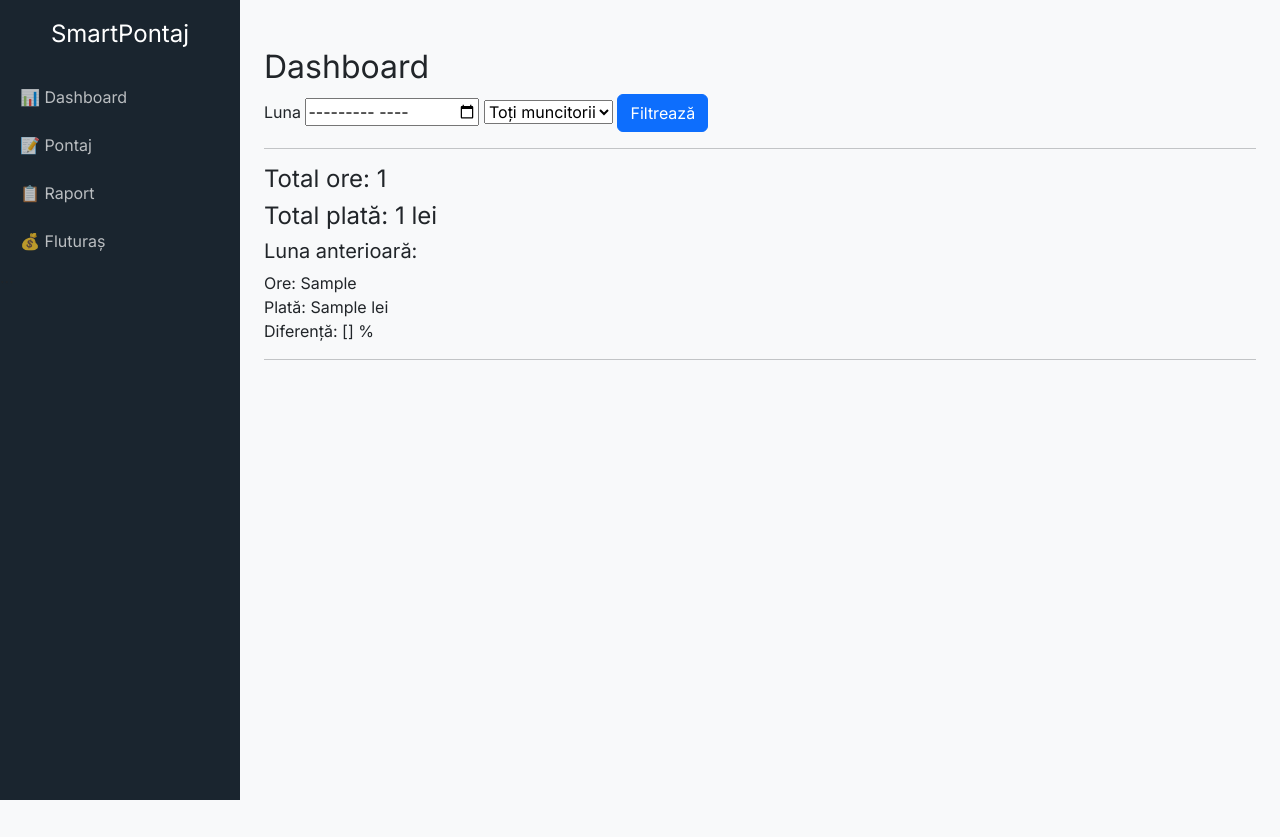
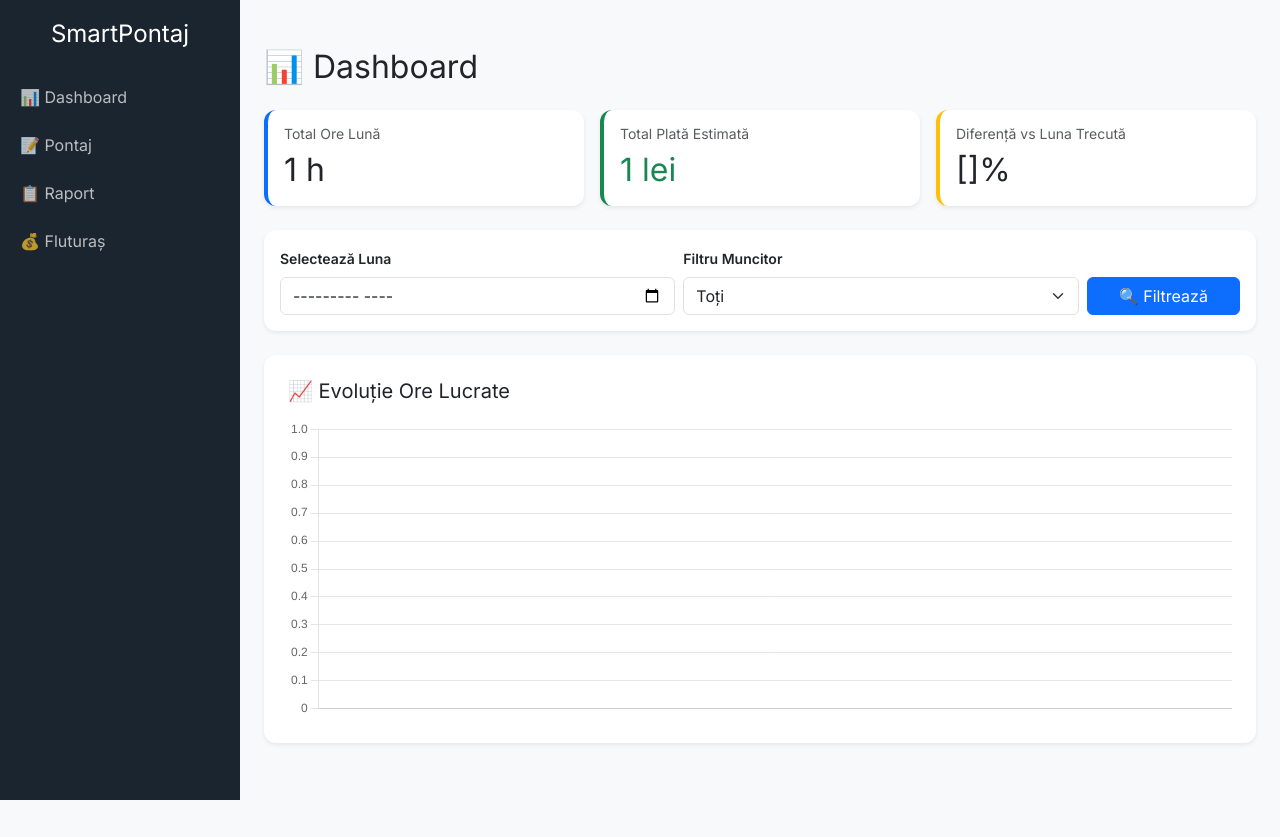
Before and after one commit to costiloco-cell/smartpontaj, a Python web app: template templates/dashboard.html in a window 1280 px wide. Before the commit the page ends 800 px from the top, so only its background shows below. Run offline with Jinja, Linux system fonts and the light colour scheme; the template is opened without the code that fills it: most values are stand-ins (such as "Sample title", 1, 10 or a date in 2020); a map, chart or similar area stays blank.

Commit message:
gemiini app

```diff
--- a/app.py
+++ b/app.py
@@ -365,7 +365,7 @@ def pontaj():
 
     # Încărcăm muncitorii și pontajele lor pentru a le afișa în HTML
     muncitori = Muncitor.query.all()
-   pontaje_zi = {p.muncitor_id: p for p in Pontaj.query.filter_by(data=data_selectata).all()}
+    pontaje_zi = {p.muncitor_id: p for p in Pontaj.query.filter_by(data=data_selectata).all()}
 
 return render_template("pontaj.html",
                        muncitori=muncitori,
--- a/templates/dashboard.html
+++ b/templates/dashboard.html
@@ -1,114 +1,80 @@
 {% extends "base.html" %}
 
 {% block content %}
+<h2 class="mb-4">📊 Dashboard</h2>
 
-<h2>Dashboard</h2>
+<div class="row g-3 mb-4">
+    <div class="col-md-4">
+        <div class="card p-3 border-start border-primary border-4 shadow-sm">
+            <h6 class="text-muted small uppercase">Total Ore Lună</h6>
+            <h2 class="mb-0">{{ total_ore }} h</h2>
+        </div>
+    </div>
+    <div class="col-md-4">
+        <div class="card p-3 border-start border-success border-4 shadow-sm">
+            <h6 class="text-muted small uppercase">Total Plată Estimată</h6>
+            <h2 class="mb-0 text-success">{{ total_plata }} lei</h2>
+        </div>
+    </div>
+    <div class="col-md-4">
+        <div class="card p-3 border-start border-warning border-4 shadow-sm">
+            <h6 class="text-muted small uppercase">Diferență vs Luna Trecută</h6>
+            <h2 class="mb-0">{{ diferenta_proc }}%</h2>
+        </div>
+    </div>
+</div>
 
-<form method="GET">
+<div class="card p-3 shadow-sm mb-4">
+    <form method="GET" class="row g-2 align-items-end">
+        <div class="col-md-5">
+            <label class="form-label small fw-bold">Selectează Luna</label>
+            <input type="month" name="luna" class="form-control" value="{{ luna }}">
+        </div>
+        <div class="col-md-5">
+            <label class="form-label small fw-bold">Filtru Muncitor</label>
+            <select name="muncitor" class="form-select">
+                <option value="">Toți</option>
+                {% for m in muncitori %}
+                <option value="{{ m.id }}" {% if muncitor_selectat == m.id %}selected{% endif %}>{{ m.nume }}</option>
+                {% endfor %}
+            </select>
+        </div>
+        <div class="col-md-2">
+            <button class="btn btn-primary w-100">🔍 Filtrează</button>
+        </div>
+    </form>
+</div>
 
-<label>Luna</label>
-
-<input type="month" name="luna" value="{{ luna }}">
-
-<select name="muncitor">
-
-<option value="">Toți muncitorii</option>
-
-{% for m in muncitori %}
-
-<option value="{{ m.id }}"
-{% if muncitor_selectat == m.id %}selected{% endif %}>
-{{ m.nume }}
-</option>
-
-{% endfor %}
-
-</select>
-
-<button class="btn btn-primary">Filtrează</button>
-
-</form>
-
-<hr>
-
-<h4>Total ore: {{ total_ore }}</h4>
-<h4>Total plată: {{ total_plata }} lei</h4>
-
-<h5>Luna anterioară:</h5>
-
-Ore: {{ ore_anterior }} <br>
-Plată: {{ plata_anterior }} lei <br>
-
-Diferență: {{ diferenta_proc }} %
-
-<hr>
-
-<canvas id="graficOre"></canvas>
-
-<script>
-
-<div class="card p-3 shadow-sm mt-4">
-    <h5>Evoluție Ore</h5>
-    <div style="position: relative; height:300px;">
+<div class="card p-4 shadow-sm">
+    <h5 class="card-title mb-3">📈 Evoluție Ore Lucrate</h5>
+    <div style="height: 300px;">
         <canvas id="graficOre"></canvas>
     </div>
 </div>
 
-<div class="row">
-
-<div class="col-md-4">
-
-<div class="card p-3">
-
-<h5>Total ore</h5>
-<h2>{{ total_ore }}</h2>
-
-</div>
-
-</div>
-
-<div class="col-md-4">
-
-<div class="card p-3">
-
-<h5>Total plată</h5>
-<h2>{{ total_plata }} lei</h2>
-
-</div>
-
-</div>
-
-<div class="col-md-4">
-
-<div class="card p-3">
-
-<h5>Diferență</h5>
-<h2>{{ diferenta_proc }} %</h2>
-
-</div>
-
-</div>
-
-</div>
-const ctx = document.getElementById('graficOre');
-
+<script src="https://cdn.jsdelivr.net/npm/chart.js"></script>
+<script>
+    document.addEventListener('DOMContentLoaded', function() {
+        const ctx = document.getElementById('graficOre').getContext('2d');
         new Chart(ctx, {
-
-type: 'bar',
-
+            type: 'line',
             data: {
-
-labels: {{ zile|tojson }},
-
+                labels: {{ zile | tojson if zile else [] }},
                 datasets: [{
-label: 'Ore lucrate',
-data: {{ ore_pe_zi|tojson }}
+                    label: 'Ore Lucrate',
+                    data: {{ valori_ore | tojson if valori_ore else [] }},
+                    borderColor: '#0d6efd',
+                    backgroundColor: 'rgba(13, 110, 253, 0.1)',
+                    fill: true,
+                    tension: 0.4
                 }]
-
+            },
+            options: {
+                responsive: true,
+                maintainAspectRatio: false,
+                plugins: { legend: { display: false } }
             }
-
         });
-
+    });
 </script>
-
 {% endblock %}
```
Lines whose indentation alone changed are shown as unchanged.
